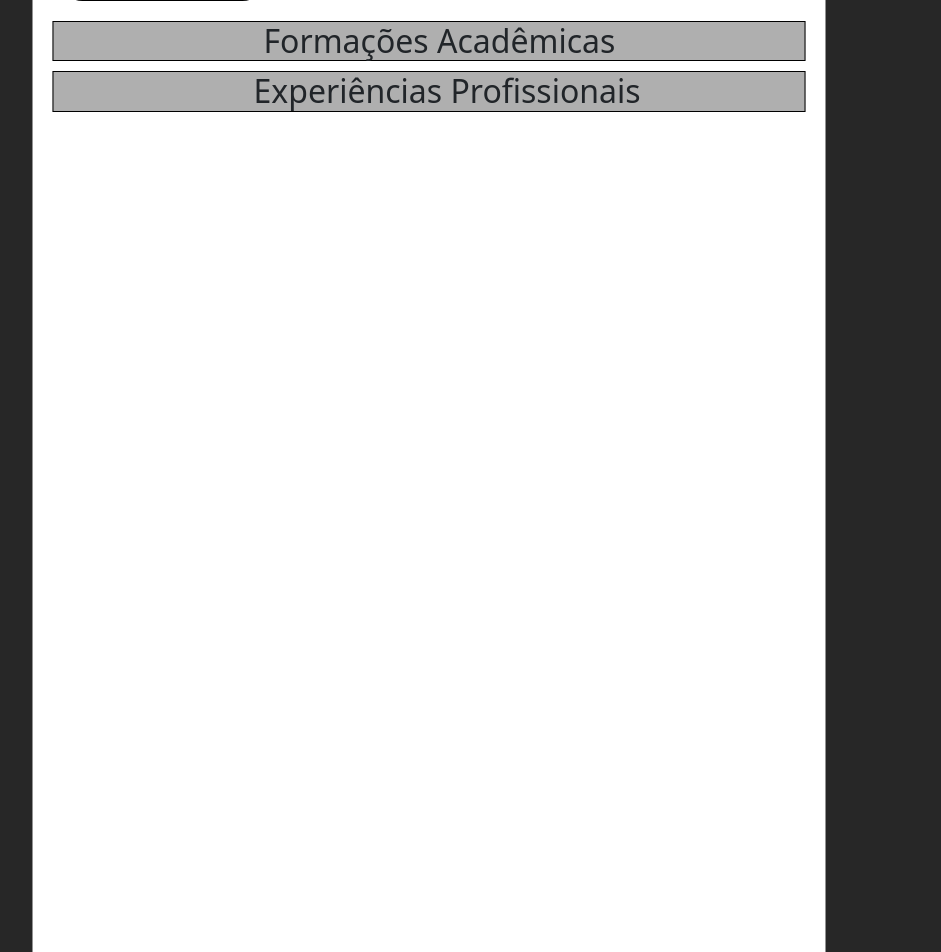
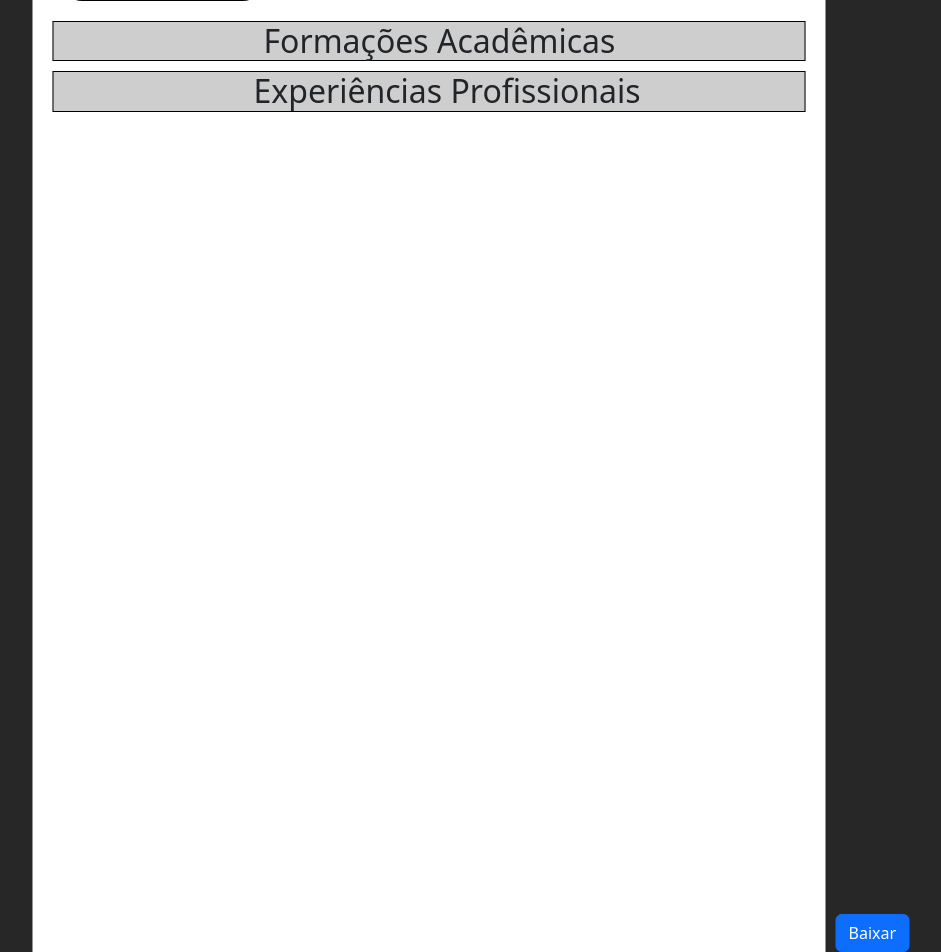
Before and after one commit to Denjiwe/geradorCurriculo, a PHP site: page /geraCurriculo.php in a window 1280 px wide. Shown: the part 200-1152 px from the top of the page, without its empty margins (211-1152 px from the left). Run offline with PHP 8.4, Linux system fonts and the light colour scheme; data that the repository does not hold is empty; grey boxes are pictures that could not be loaded.

Commit message:
ADD print button

```diff
--- a/css/stylesCurriculo.css
+++ b/css/stylesCurriculo.css
@@ -24,7 +24,7 @@ body {
 }
 #formacaoTitle {
     border: 1px solid black;
-    background-color: #afafaf;
+    background-color: #cecece;
     margin-top: 10px;
     padding-left: 210px;
     margin-right: 20px;
@@ -35,7 +35,7 @@ body {
 }
 #profissoesTitle {
     border: 1px solid black;
-    background-color: #afafaf;
+    background-color: #cecece;
     margin-top: 10px;
     padding-left: 200px;
     margin-right: 20px;
@@ -43,3 +43,17 @@ body {
 .spanProfissoes {
     padding-left: 100px;
 }
+.btn {
+    left: 100%;
+    top: 100%;
+    position: absolute;
+    transform: translateX(-100%);
+    transform: translateY(-100%);
+    margin-left: 10px;
+}
+
+@media print {
+    .nPrintable {
+        visibility: hidden;
+    }
+}
--- a/geraCurriculo.php
+++ b/geraCurriculo.php
@@ -31,14 +31,6 @@ if (isset($_POST['empresa'])){
     $totalProfissoes = count($empresa);
 }
 
-/*for($i = 1; $i <= $totalInstituicao; $i++)
-{
-    printf("Título : %s <br />", $instituicao[$i]);
-    printf("Descrição : %s <br />", $categoria[$i]);
-    echo '<br /><hr />';
-}*/
-
-
 ?>
 
 <!DOCTYPE html>
@@ -47,21 +39,13 @@ if (isset($_POST['empresa'])){
     <meta charset="UTF-8">
     <meta http-equiv="X-UA-Compatible" content="IE=edge">
     <meta name="viewport" content="width=device-width, initial-scale=1.0">
+    <link rel="icon" type="image/x-icon" href="favicon.ico" />
     <title>Currículo</title>
 
     <script src="https://cdnjs.cloudflare.com/ajax/libs/jquery/3.6.1/jquery.min.js" integrity="sha512-aVKKRRi/Q/YV+4mjoKBsE4x3H+BkegoM/em46NNlCqNTmUYADjBbeNefNxYV7giUp0VxICtqdrbqU7iVaeZNXA==" crossorigin="anonymous" referrerpolicy="no-referrer"></script>
     <link href="https://cdn.jsdelivr.net/npm/bootstrap@5.2.1/dist/css/bootstrap.min.css" rel="stylesheet" integrity="sha384-iYQeCzEYFbKjA/T2uDLTpkwGzCiq6soy8tYaI1GyVh/UjpbCx/TYkiZhlZB6+fzT" crossorigin="anonymous">
     <script src="https://cdn.jsdelivr.net/npm/bootstrap@5.2.1/dist/js/bootstrap.bundle.min.js" integrity="sha384-u1OknCvxWvY5kfmNBILK2hRnQC3Pr17a+RTT6rIHI7NnikvbZlHgTPOOmMi466C8" crossorigin="anonymous"></script>
     <link rel="stylesheet" href="css/stylesCurriculo.css">
-
-    <script type="text/javascript">
-        $.ajax({
-            url: 'geraCurriculo.php'
-            success: function (data) {
-                $('#nome').html(data);
-            }
-        })
-    </script>
 
 </head>
 <body>
@@ -109,7 +93,7 @@ if (isset($_POST['empresa'])){
                 }
             ?>
         </div>
-
+        <button type="button" class="btn btn-primary nPrintable" onclick=window.print()>Baixar</button>
     </div>
 
 </body>
```
Lines whose indentation alone changed are shown as unchanged.
